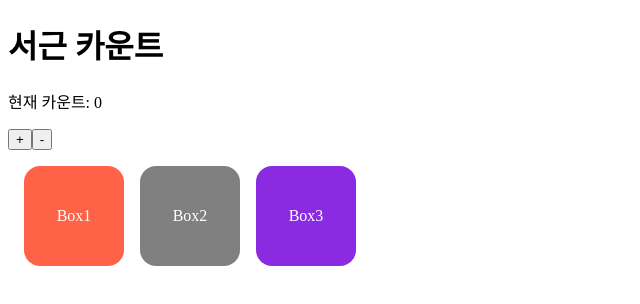
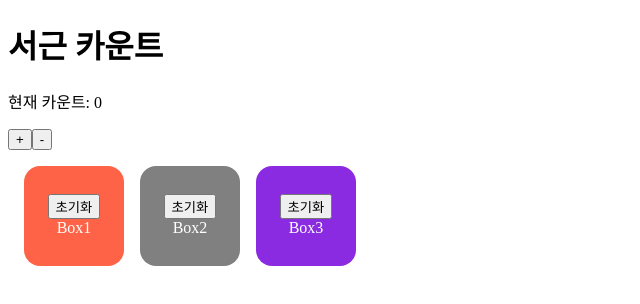
Before and after one commit to Seogun95/react-hook-prac, a React (Create React App) app: page / in a window 1280 px wide. Shown: the top 304 px of the page, without its empty margins (0-640 px from the left). Built offline with nearby package versions, Linux system fonts and the light colour scheme.

Commit message:
feat: about useCallback

```diff
--- a/src/App.js
+++ b/src/App.js
@@ -1,4 +1,4 @@
-import React, { useState } from 'react';
+import React, { useCallback, useState } from 'react';
 import styled from 'styled-components';
 import Box1 from './components/Box1';
 import Box2 from './components/Box2';
@@ -21,6 +21,11 @@ const App = () => {
     setCount(count - 1);
   };
 
+  const initCount = useCallback(() => {
+    console.log(`값이 ${count}에서 0으로 초기화 되었다`);
+    setCount(0);
+  }, [count]);
+
   return (
     <>
       <h1>서근 카운트</h1>
@@ -28,9 +33,9 @@ const App = () => {
       <button onClick={countUpBtnHandler}>+</button>
       <button onClick={countDownBtnHandler}>-</button>
       <FlexDiv>
-        <Box1 />
-        <Box2 />
-        <Box3 />
+        <Box1 initCount={initCount} />
+        <Box2 initCount={initCount} />
+        <Box3 initCount={initCount} />
       </FlexDiv>
     </>
   );
--- a/src/components/Box1.jsx
+++ b/src/components/Box1.jsx
@@ -3,6 +3,7 @@ import styled from 'styled-components';
 
 const MyBox = styled.div`
   display: flex;
+  flex-direction: column;
   justify-content: center;
   align-items: center;
   width: 100px;
@@ -12,9 +13,15 @@ const MyBox = styled.div`
   background-color: tomato;
 `;
 
-const Box1 = () => {
+const Box1 = ({ initCount }) => {
   console.log('Box1 컴포넌트가 렌더링 되었다.');
-  return <MyBox>Box1</MyBox>;
+  return (
+    <>
+      <MyBox>
+        <button onClick={() => initCount()}>초기화</button>Box1
+      </MyBox>
+    </>
+  );
 };
 
 export default React.memo(Box1);
--- a/src/components/Box2.jsx
+++ b/src/components/Box2.jsx
@@ -3,6 +3,7 @@ import styled from 'styled-components';
 
 const MyBox = styled.div`
   display: flex;
+  flex-direction: column;
   justify-content: center;
   align-items: center;
   width: 100px;
@@ -12,9 +13,15 @@ const MyBox = styled.div`
   background-color: gray;
 `;
 
-const Box2 = () => {
+const Box2 = ({ initCount }) => {
   console.log('Box2 컴포넌트가 렌더링 되었다.');
-  return <MyBox>Box2</MyBox>;
+  return (
+    <>
+      <MyBox>
+        <button onClick={initCount}>초기화</button>Box2
+      </MyBox>
+    </>
+  );
 };
 
 export default React.memo(Box2);
--- a/src/components/Box3.jsx
+++ b/src/components/Box3.jsx
@@ -3,6 +3,7 @@ import styled from 'styled-components';
 
 const MyBox = styled.div`
   display: flex;
+  flex-direction: column;
   justify-content: center;
   align-items: center;
   width: 100px;
@@ -12,9 +13,15 @@ const MyBox = styled.div`
   background-color: blueviolet;
 `;
 
-const Box3 = () => {
+const Box3 = ({ initCount }) => {
   console.log('Box3 컴포넌트가 렌더링 되었다.');
-  return <MyBox>Box3</MyBox>;
+  return (
+    <>
+      <MyBox>
+        <button onClick={initCount}>초기화</button>Box3
+      </MyBox>
+    </>
+  );
 };
 
 export default React.memo(Box3);
```
